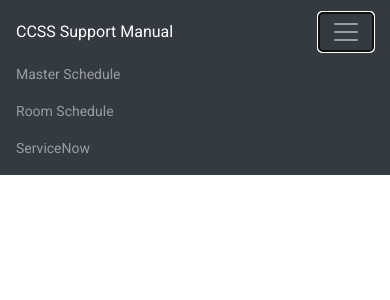
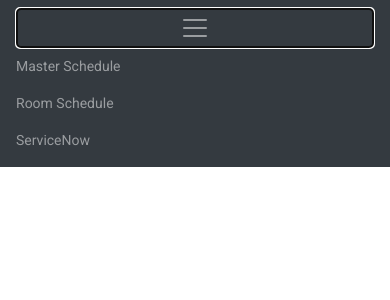
Before and after one commit to MichaelGatesDev/ccss-support-manual, a React (Create React App) app in the folder frontend/: page /settings in a window 390 px wide. Both pictures are taken after a click on the button "Toggle navigation". Shown: the top 300 px of the page. Built offline with nearby package versions, Linux system fonts and the light colour scheme.

Commit message:
Realigned navbar content and added dropdown to center

```diff
--- a/frontend/src/Components/NavBar/NavBar.css
+++ /dev/null
@@ -1,30 +0,0 @@
-.NavBar-Component {
-    font-family: 'Roboto', sans-serif;
-    font-size: .875rem;
-}
-
-.navbar-brand {
-    padding-top: .75rem;
-    padding-bottom: .75rem;
-    font-size: 1rem;
-    /* background-color: rgba(0, 0, 0, .25); */
-    /* box-shadow: inset -1px 0 0 rgba(0, 0, 0, 0.25); */
-}
-
-.navbar .form-control {
-    padding: .75rem 1rem;
-    border-width: 0;
-    border-radius: 0;
-
-    margin: auto 1em;
-}
-
-.navbar .form-control {
-    padding: 1.5em 1em;
-}
-
-.form-control-dark {
-    color: #fff;
-    background-color: rgba(255, 255, 255, .1);
-    border-color: rgba(255, 255, 255, .1);
-}
--- a/frontend/src/Components/NavBar/NavBar.jsx
+++ b/frontend/src/Components/NavBar/NavBar.jsx
@@ -1,5 +1,5 @@
 import React, { Component } from 'react';
-import './NavBar.css';
+import './NavBar.scss';
 
 import FormInput from "../FormInput/FormInput";
 
@@ -30,22 +30,40 @@ class NavBar extends Component {
     render() {
         return (
             <div className="NavBar-Component">
-                <nav className="navbar fixed-top navbar-expand-lg navbar-dark bg-dark">
+
+                <nav className="navbar fixed-top navbar-expand-md navbar-dark bg-dark" role="navigation">
+
+                    {/* Left */}
+                    <div className="navbar-collapse collapse w-100 order-0 dual-collapse2">
                         <a className="navbar-brand" href="/">{this.props.title}</a>
-                    <button className="navbar-toggler" type="button" data-toggle="collapse" data-target="#navbarSupportedContent" aria-controls="navbarSupportedContent" aria-expanded="false" aria-label="Toggle navigation">
-                        <span className="navbar-toggler-icon"></span>
-                    </button>
-                    <div className="collapse navbar-collapse" id="navbarSupportedContent">
+                    </div>
+
+                    {/* Center */}
+                    <div className="mx-auto order-1 w-100">
+
                         {this.props.searchable &&
-                            <div className="justify-content-center w-100">
                             <FormInput
                                 type="text"
                                 placeholder="Search for building, room name, or room number.."
                                 onChange={this.onSearch}
                                 value={this.state.searchQuery}
                             />
+                        }
+                        <button
+                            className="navbar-toggler w-100"
+                            type="button"
+                            data-toggle="collapse"
+                            data-target="#navbarSupportedContent"
+                            aria-controls="navbarSupportedContent"
+                            aria-expanded="false"
+                            aria-label="Toggle navigation"
+                        >
+                            <span className="navbar-toggler-icon" />
+                        </button>
                     </div>
-                        }
+
+                    {/* Right */}
+                    <div className="collapse navbar-collapse w-100 order-2 dual-collapse2" id="navbarSupportedContent">
                         <ul className="navbar-nav ml-auto" id="navbarNavDropdown">
                             <li className="nav-item">
                                 <a className="nav-link" href="https://banner.plattsburgh.edu/pls/prod/psu_genweb.master_sched_search" target="_blank" rel="noopener noreferrer">Master Schedule</a>
@@ -58,6 +76,7 @@ class NavBar extends Component {
                             </li>
                         </ul>
                     </div>
+
                 </nav>
             </div>
         );
--- /dev/null
+++ b/frontend/src/Components/NavBar/NavBar.scss
@@ -0,0 +1,22 @@
+.NavBar-Component {
+    font-family: 'Roboto', sans-serif;
+    font-size: .875rem;
+
+    .navbar-brand {
+        padding-top: .75rem;
+        padding-bottom: .75rem;
+        font-size: 1rem;
+        /* background-color: rgba(0, 0, 0, .25); */
+        /* box-shadow: inset -1px 0 0 rgba(0, 0, 0, 0.25); */
+    }
+
+    .navbar {
+        .form-control {
+            padding: 1.5em 1em;
+            border-width: 0;
+            border-radius: 0;
+
+            margin-bottom: 0.25em;
+        }
+    }
+}
```
Lines whose indentation alone changed are shown as unchanged.
